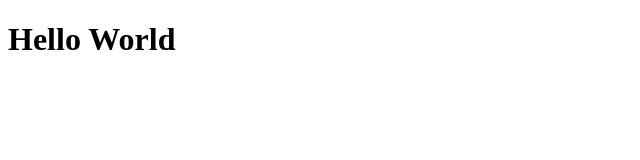
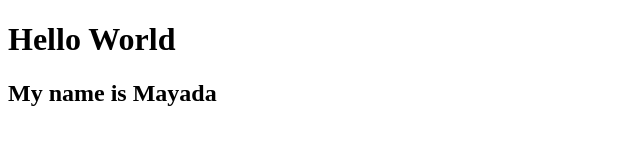
Before and after one commit to mayhek/mayhek.github.io, a plain HTML site: page index.html in a window 1280 px wide. Shown: the whole page, without its empty margins (0-640 px from the left). Drawn offline with Linux system fonts and the light colour scheme.

Commit message:
added h2

```diff
--- a/index.html
+++ b/index.html
@@ -6,5 +6,6 @@
 </head>
 <body>
 	<h1>Hello World</h1>
+	<h2>My name is Mayada</h2>
 </body>
 </html>
```
